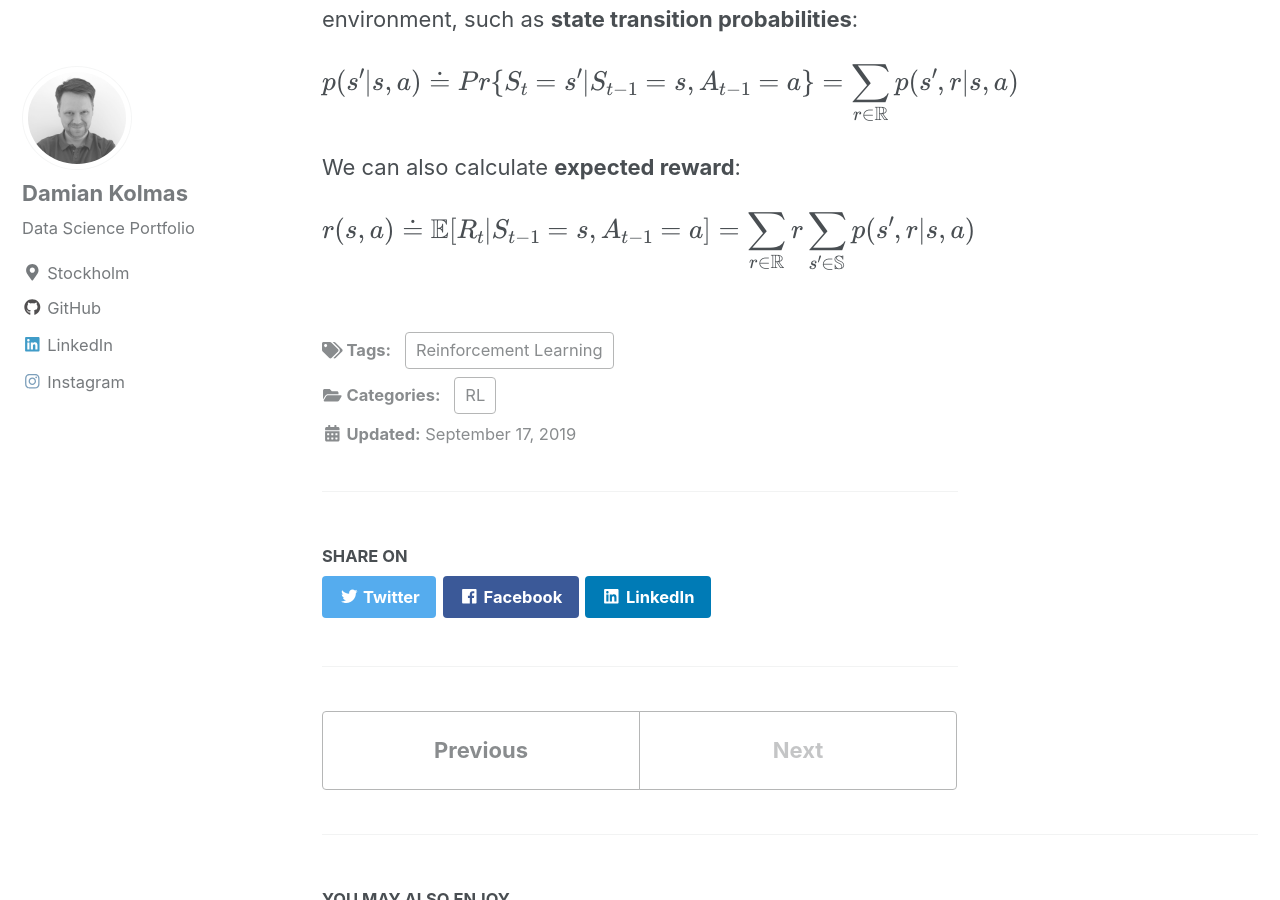
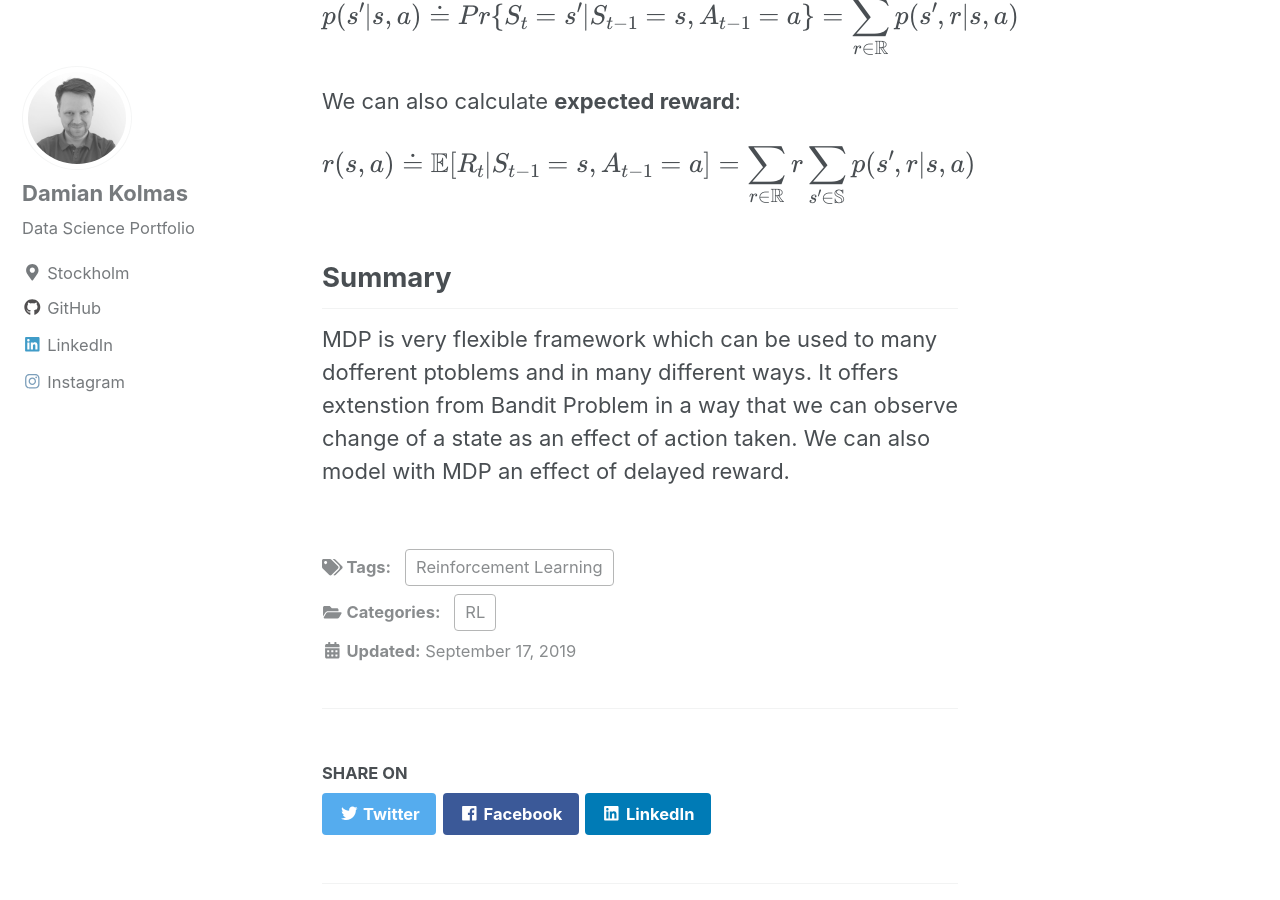
Before and after one commit to DKolmas/DKolmas.github.io, a Jekyll site: the page built from _posts/2019-09-17-Marcov-Decission-Process.md, in a window 1280 px wide and 900 px high, scrolled down 3966 px. Built offline with Jekyll 4.4.1, drawn with Linux system fonts in a browser that asks for light colours; cached includes are drawn as plain includes; formulas are drawn with MathJax 3; some of the changed text lies outside the part shown.

Commit message:
updateing MDP note

```diff
--- a/_posts/2019-09-17-Marcov-Decission-Process.md
+++ b/_posts/2019-09-17-Marcov-Decission-Process.md
@@ -8,7 +8,7 @@ mathjax: "true"
 ---
 
 > <span style="color:dodgerblue">**Take away message from the note:**</span>
-> * <span style="color:dodgerblue">**Finit Marcov Decision Processes is a framework for sequential dcission making. It can be applied to many different problems in many different ways**</span>
+> * <span style="color:dodgerblue">**Finit Marcov Decision Processes is a framework for sequential dcission making**</span>
 > * <span style="color:dodgerblue">**State transition probability** </span>
 $$p(s'|s,a) = \sum_{r\in\mathbb{R}}p(s',r|s,a)$$
 > * <span style="color:dodgerblue">**Expected reward** </span>
@@ -64,3 +64,8 @@ $$p(s'|s,a)\doteq Pr\{S_t=s'|S_{t-1}=s, A_{t-1}=a\}=\sum_{r\in\mathbb{R}}p(s',r|
 We can also calculate **expected reward**:
 
 $$r(s,a) \doteq \mathbb{E}[R_t | S_{t-1}=s, A_{t-1} = a ] = \sum_{r\in\mathbb{R}}r\sum_{s'\in\mathbb{S}}p(s',r|s,a)$$
+
+## Summary
+
+MDP is very flexible framework which can be used to many dofferent ptoblems and in many different ways.
+It offers extenstion from Bandit Problem in a way that we can observe change of a state as an effect of action taken. We can also model with MDP an effect of delayed reward.
```
